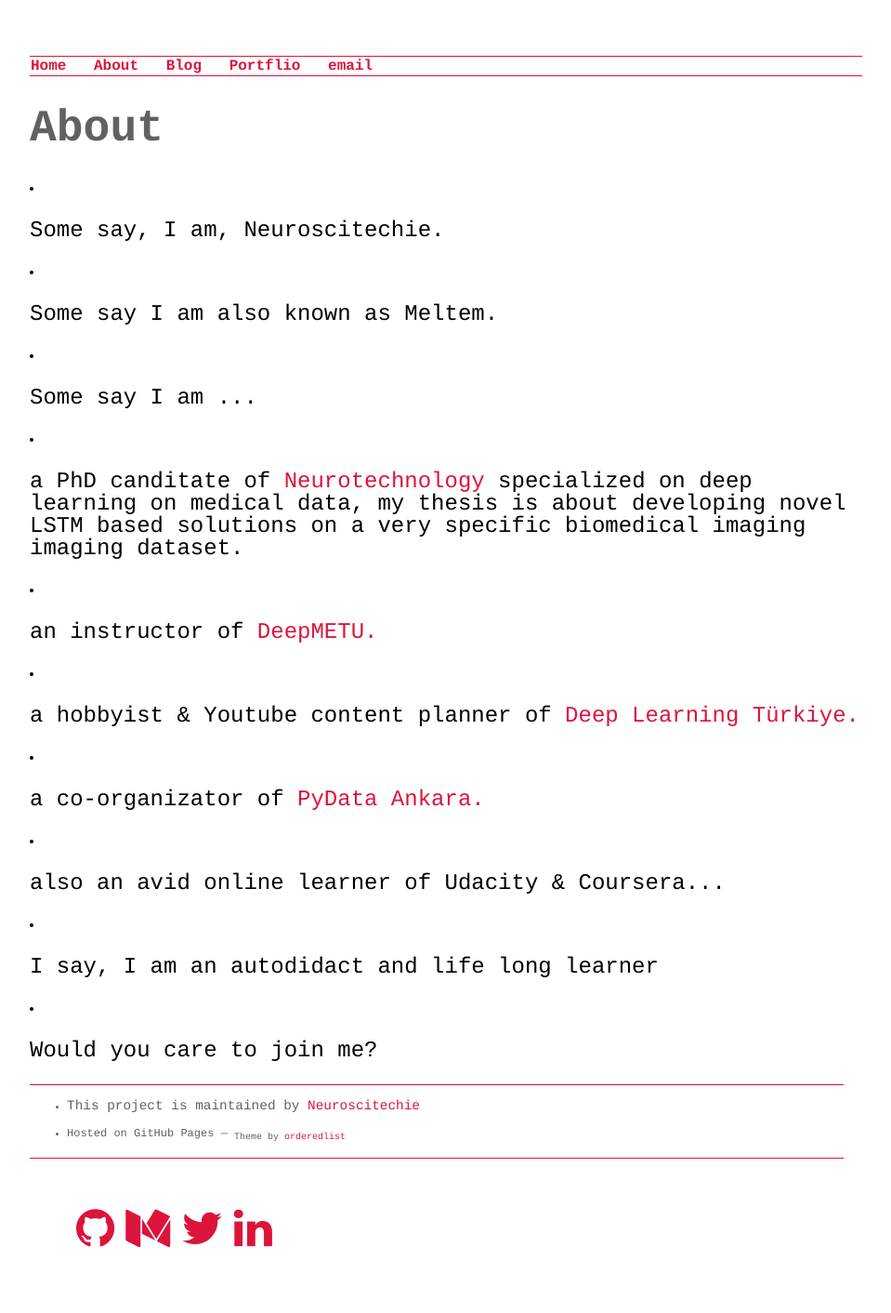
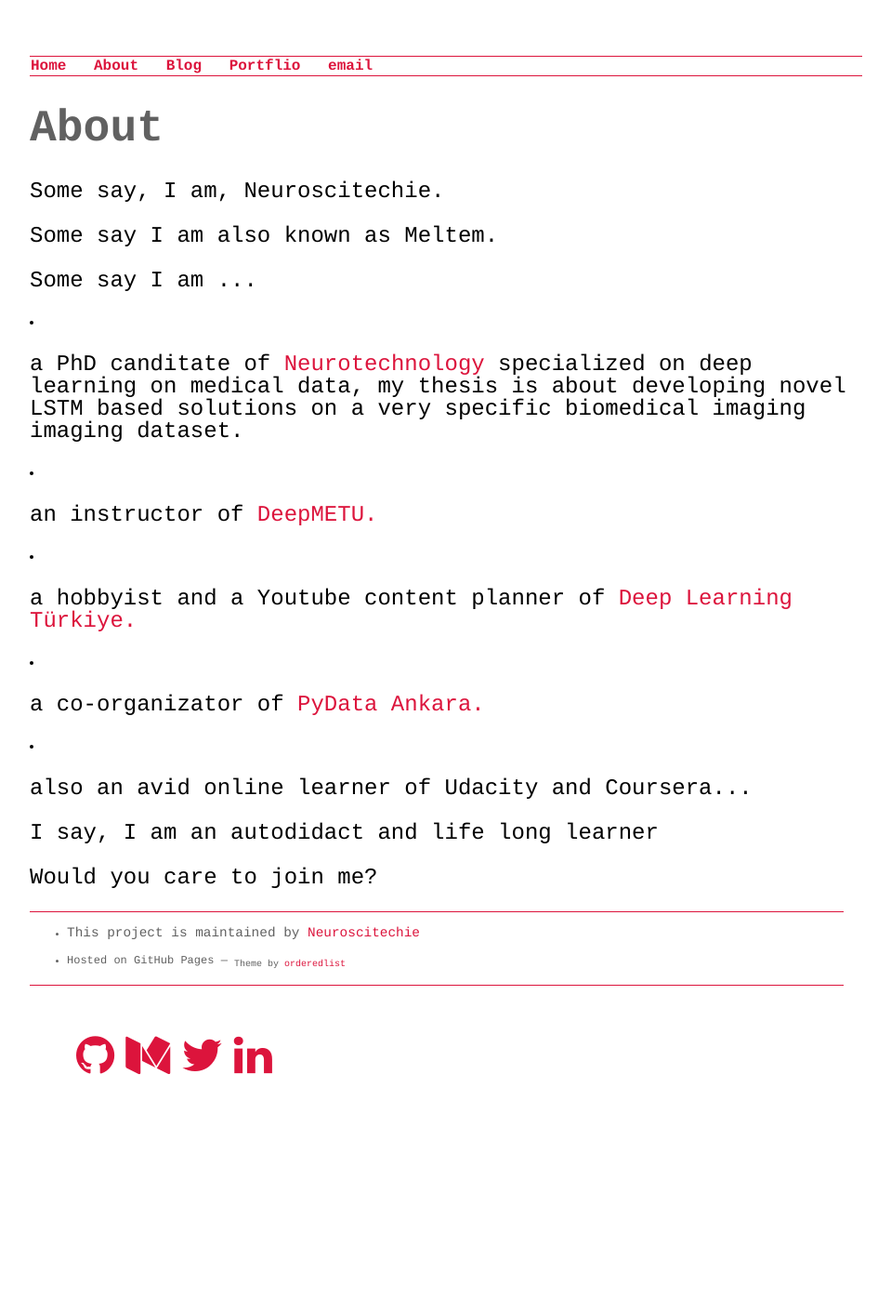
Before and after one commit to inantubek/meltemiatay.github.io, a Jekyll site: the page built from about/index.html, in a window 1280 px wide. Shown: the whole page at 93% size, without its empty margins (160-1119 px from the left). Built offline with Jekyll 4.4.1, drawn with Linux system fonts in a browser that asks for light colours; nearby versions of some CDN libraries; after the commit the page ends 1226 px from its top, so only the background shows below that.

Commit message:
Update index.html

```diff
--- a/about/index.html
+++ b/about/index.html
@@ -5,14 +5,14 @@ title: A Neuroscitechie Blog
 
                  <div class="about">
 			<h1>About</h1>
-			<li><p>Some say, I am, Neuroscitechie.</p></li>
-			<li><p>Some say I am also known as Meltem.</p></li>
-			<li><p>Some say I am ... </p></li>
+			<p>Some say, I am, Neuroscitechie.</p>
+			<p>Some say I am also known as Meltem.</p>
+			<p>Some say I am ... </p>
 			<li><p>a PhD canditate of <a href="http://nsnt.metu.edu.tr/en">Neurotechnology</a> specialized on deep learning on medical data, my thesis is about developing novel LSTM based solutions on a very specific biomedical imaging imaging dataset.</p></li>
 			<li><p>an instructor of <a href="https://www.facebook.com/deepmetu/">DeepMETU.</a></p></li>
-			<li><p>a hobbyist & Youtube content planner of <a href="http://www.deeplearningturkiye.com/">Deep Learning Türkiye.</a></p></li>
+			<li><p>a hobbyist and a Youtube content planner of <a href="http://www.deeplearningturkiye.com/">Deep Learning Türkiye.</a></p></li>
 			<li><p>a co-organizator of <a href="https://www.meetup.com/PyData-Ankara/">PyData Ankara.</a></p></li>
-			<li><p>also an avid online learner of Udacity & Coursera...</p></li>
-			<li><p>I say, I am an autodidact and life long learner</p></li>
-			<li><p> Would you care to join me?</p></li>
+			<li><p>also an avid online learner of Udacity and Coursera...</p></li>
+			<p>I say, I am an autodidact and life long learner</p>
+			<p> Would you care to join me?</p>
                 </div>
```
